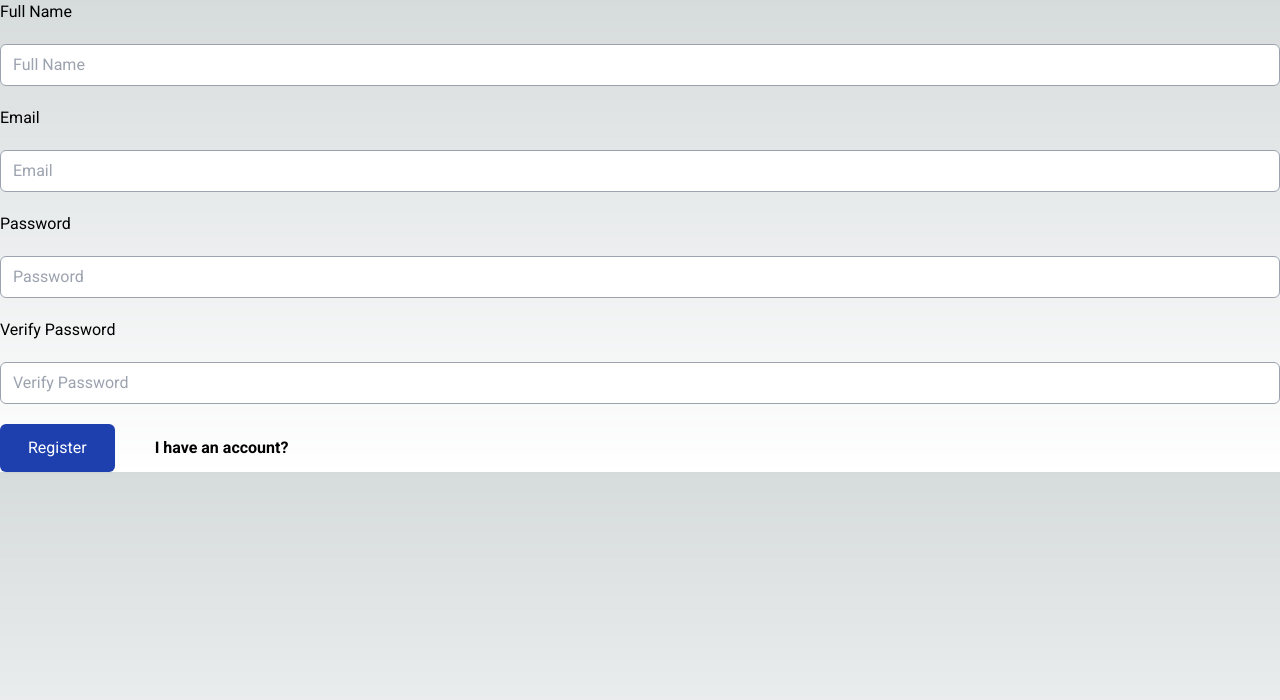
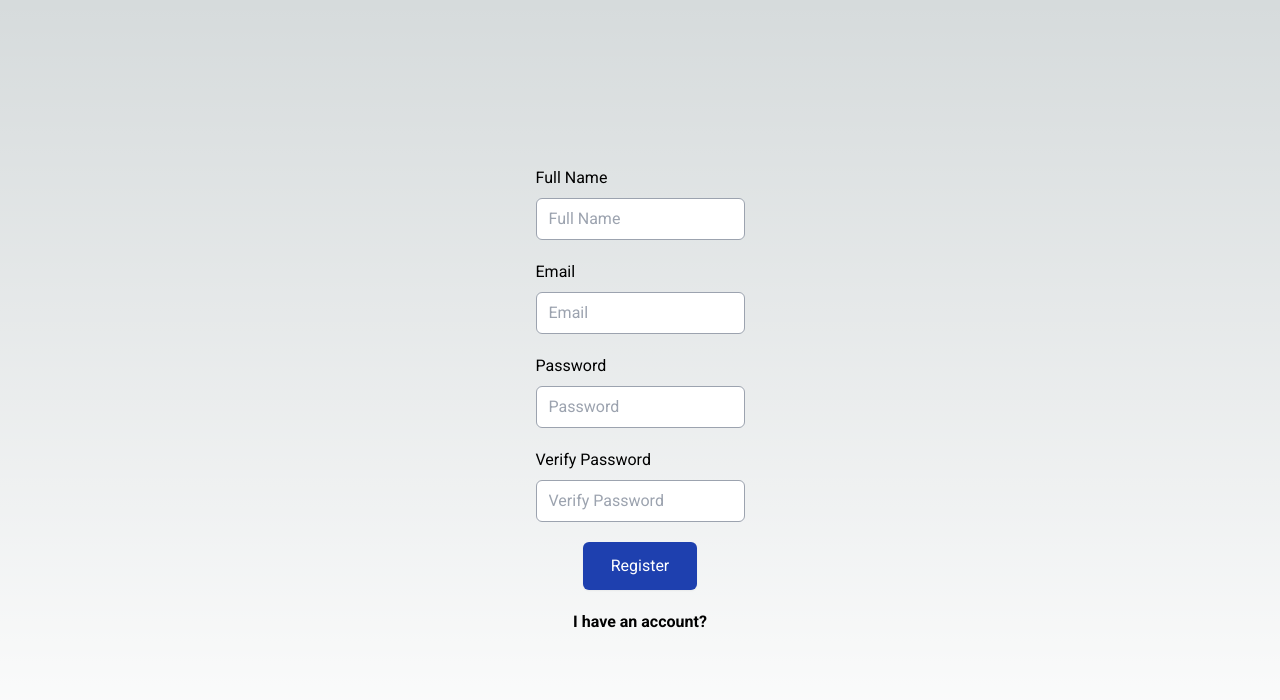
Before and after one commit to mmesomasaint/sheerpoll, a Next.js app: page /v/auth/register in a window 1280 px wide. Shown: the top 700 px of the page. Built offline with nearby package versions, Linux system fonts and the light colour scheme.

Commit message:
Fix: Improve on the styles

```diff
--- a/app/v/auth/register/page.tsx
+++ b/app/v/auth/register/page.tsx
@@ -27,7 +27,8 @@ export default function Register() {
 
   return (
     <form onSubmit={submit}>
-      <div className='flex flex-col gap-5'>
+      <div className='flex flex-col justify-center items-center gap-5 min-h-screen'>
+        <div className='flex flex-col justify-start items-start gap-2'>
         <label htmlFor='name'>Full Name</label>
         <input
           type='text'
@@ -38,6 +39,8 @@ export default function Register() {
           className='border border-gray-400 rounded-md px-3 py-2'
           onChange={(e) => setName(e.target.value)}
         />
+        </div>
+        <div className='flex flex-col justify-start items-start gap-2'>
         <label htmlFor='email'>Email</label>
         <input
           type='email'
@@ -48,6 +51,8 @@ export default function Register() {
           className='border border-gray-400 rounded-md px-3 py-2'
           onChange={(e) => setEmail(e.target.value)}
         />
+        </div>
+        <div className='flex flex-col justify-start items-start gap-2'>
         <label htmlFor='password'>Password</label>
         <input
           type='password'
@@ -58,6 +63,8 @@ export default function Register() {
           className='border border-gray-400 rounded-md px-3 py-2'
           onChange={(e) => setPassword(e.target.value)}
         />
+        </div>
+        <div className='flex flex-col justify-start items-start gap-2'>
         <label htmlFor='v_password'>Verify Password</label>
         <input
           type='v_password'
@@ -68,7 +75,8 @@ export default function Register() {
           className='border border-gray-400 rounded-md px-3 py-2'
           onChange={(e) => setVerifyPassword(e.target.value)}
         />
-        <div className='flex justify-start items-center gap-10'>
+        </div>
+        <div className='flex flex-col justify-start items-center gap-5'>
           <button
             type='submit'
             className='px-7 py-3 text-white bg-primary rounded-md shadow-sm'
```
